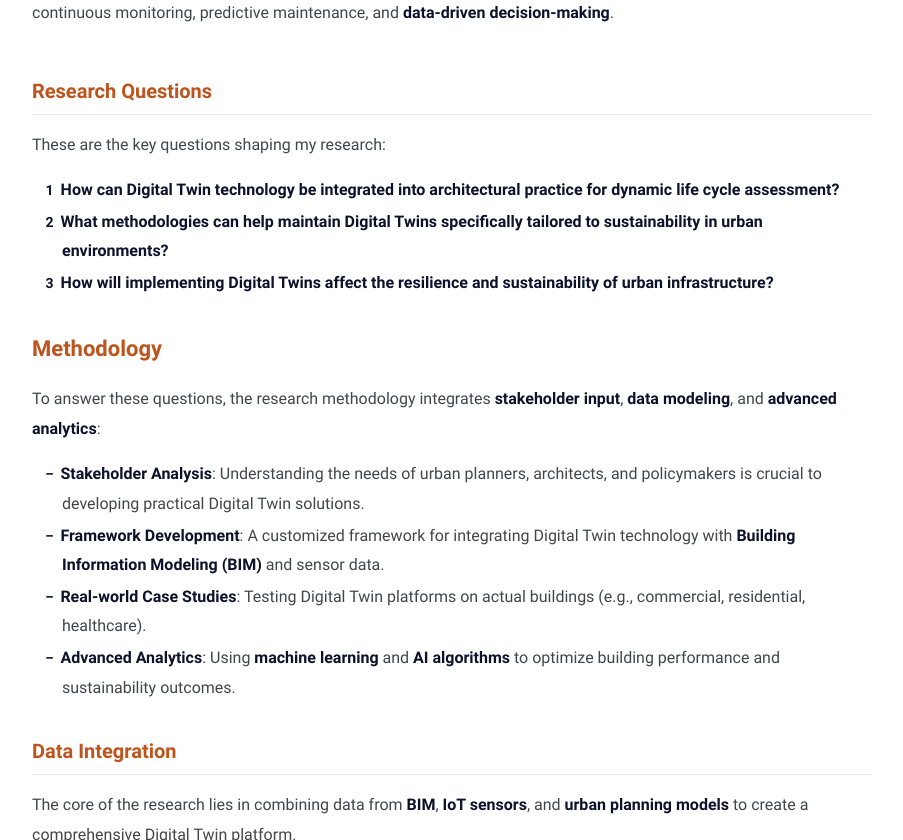
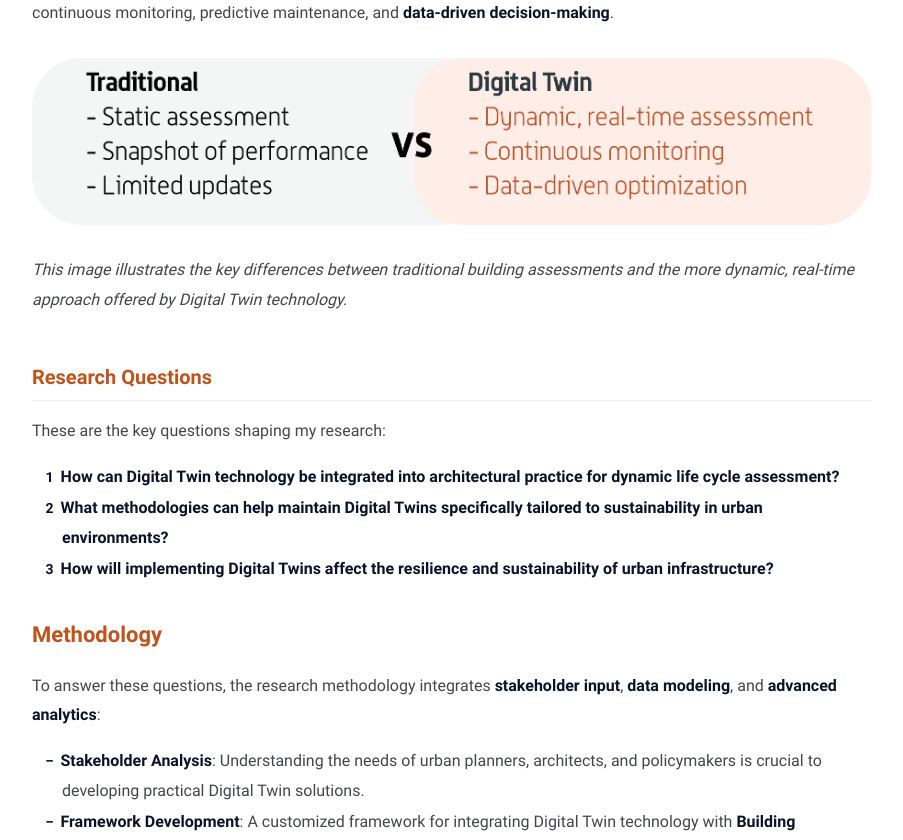
Before and after one commit to sabdelaal/sabdelaal.github.io, a Jekyll site: the page built from _posts/2023-12-25-digital-twin.markdown, in a window 1280 px wide and 900 px high, scrolled down 1428 px, cut to the strip 0-840 px from the top of the window. Shown: the whole strip, without its empty margins (188-1091 px from the left). Built offline with Jekyll 4.4.1, drawn with Linux system fonts in a browser that asks for light colours; comment, search, counter and statistics services are not loaded; some of the changed text lies outside the part shown.

Commit message:
Update 2023-12-25-digital-twin.markdown

```diff
--- a/_posts/2023-12-25-digital-twin.markdown
+++ b/_posts/2023-12-25-digital-twin.markdown
@@ -19,6 +19,10 @@ In this blog, I’ll guide you through the main aspects of my research, which fo
 Traditional building assessments often rely on static snapshots, overlooking the dynamic environmental impacts that evolve over time. This limitation can lead to **missed opportunities** for timely interventions to improve sustainability.
 
 Digital Twin technology offers a **real-time** solution by creating **virtual replicas** of physical buildings, allowing for continuous monitoring, predictive maintenance, and **data-driven decision-making**.
+
+![Traditional vs. Digital Twin](/assets/digital-twin/tr-vs-dt.png)
+
+*This image illustrates the key differences between traditional building assessments and the more dynamic, real-time approach offered by Digital Twin technology.*
 
 ### <span style="color:#be531c;">Research Questions</span>
 
@@ -61,6 +65,12 @@ This project has been organized into a clear roadmap for development and impleme
 
 ![Roadmap](/assets/digital-twin/Roadmap.png)
 
+## <span style="color:#be531c;">Radar Graph</span>
+
+Below is a radar graph that visually represents the data integration and performance across key sustainability metrics.
+
+![Radar Graph](/assets/digital-twin/radant.png)
+
 ## <span style="color:#be531c;">Expected Outcomes</span>
 
 By implementing this **Digital Twin** solution, the project aims to achieve the following outcomes:
```
